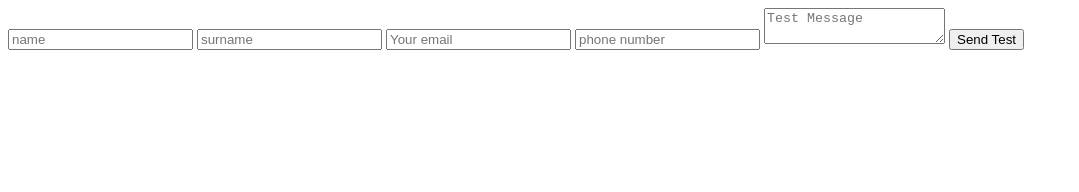
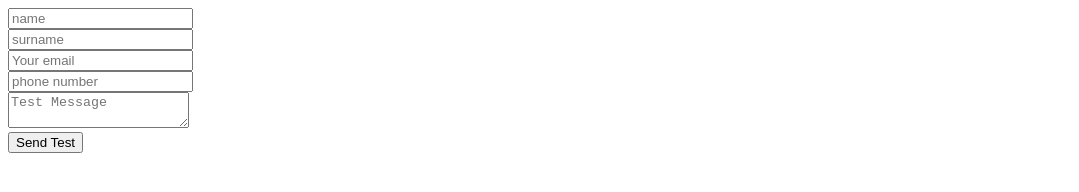
Before and after one commit to jdgtx/jdgtx.github.io, a plain HTML site: page form.html in a window 1280 px wide. Shown: the whole page, without its empty margins (0-1079 px from the left). Drawn offline with Linux system fonts and the light colour scheme.

Commit message:
form update

```diff
--- a/form.html
+++ b/form.html
@@ -8,12 +8,12 @@
 </head>
 <body>
     <form method="POST" action="https://formspree.io/kontaktjan01@wp.pl">
-        <input type="text" name="name" placeholder="name" required>
-        <input type="text" name="surname" placeholder="surname" required>
-        <input type="email" name="email" placeholder="Your email" required>
-        <input type="number" name="phone" placeholder="phone number" required>
-        <textarea name="message" placeholder="Test Message"></textarea>
+        <input type="text" name="name" class="box" placeholder="name" required><br>
+        <input type="text" name="surname"  class="box" placeholder="surname" required><br>
+        <input type="email" name="email"   class="box" placeholder="Your email" required><br>
+        <input type="number" name="phone"  class="box" placeholder="phone number" required><br>
+        <textarea name="message" placeholder="Test Message"></textarea><br>
         <button type="submit">Send Test</button>
-      </form>
+    </form>
 </body>
 </html>
```
